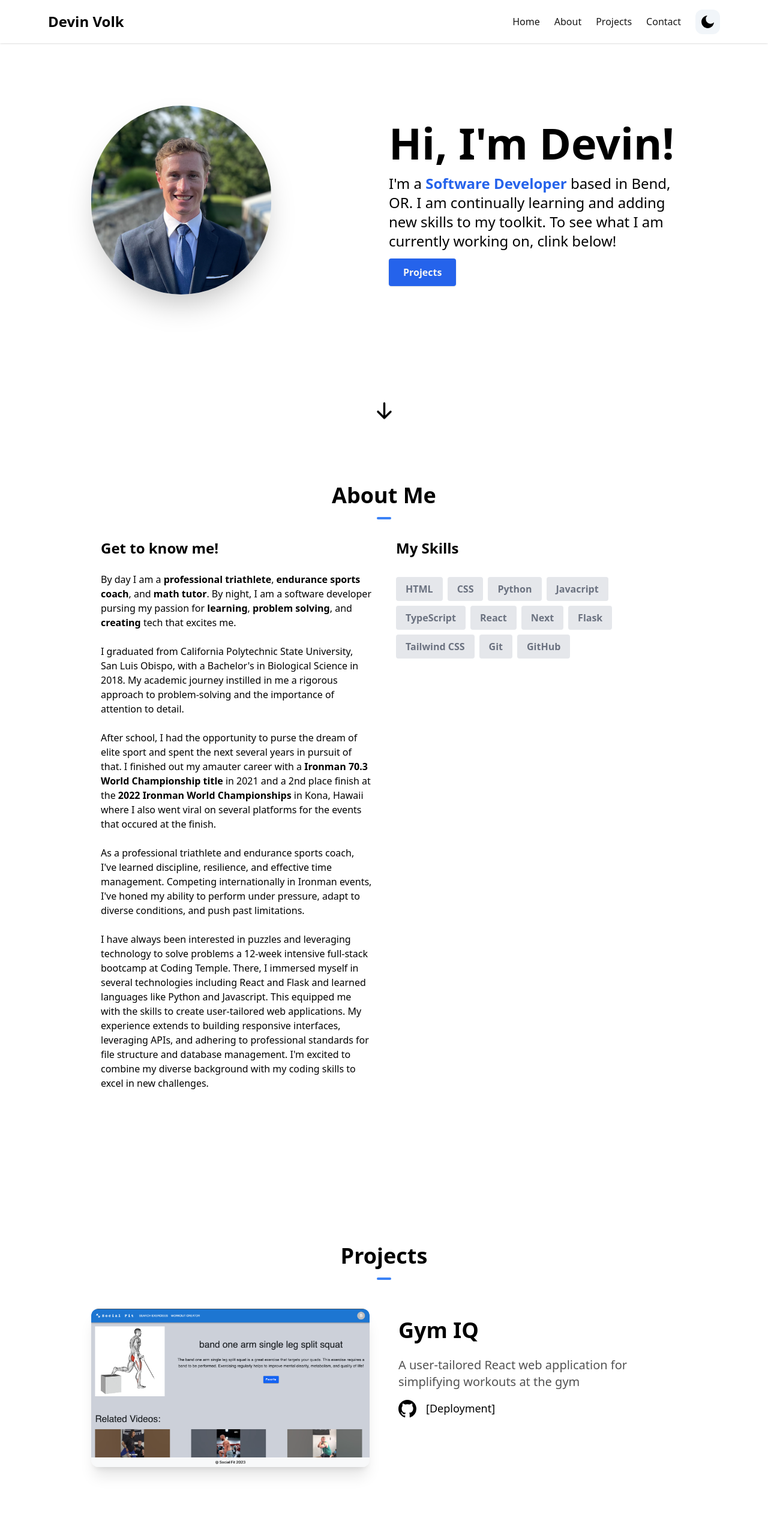
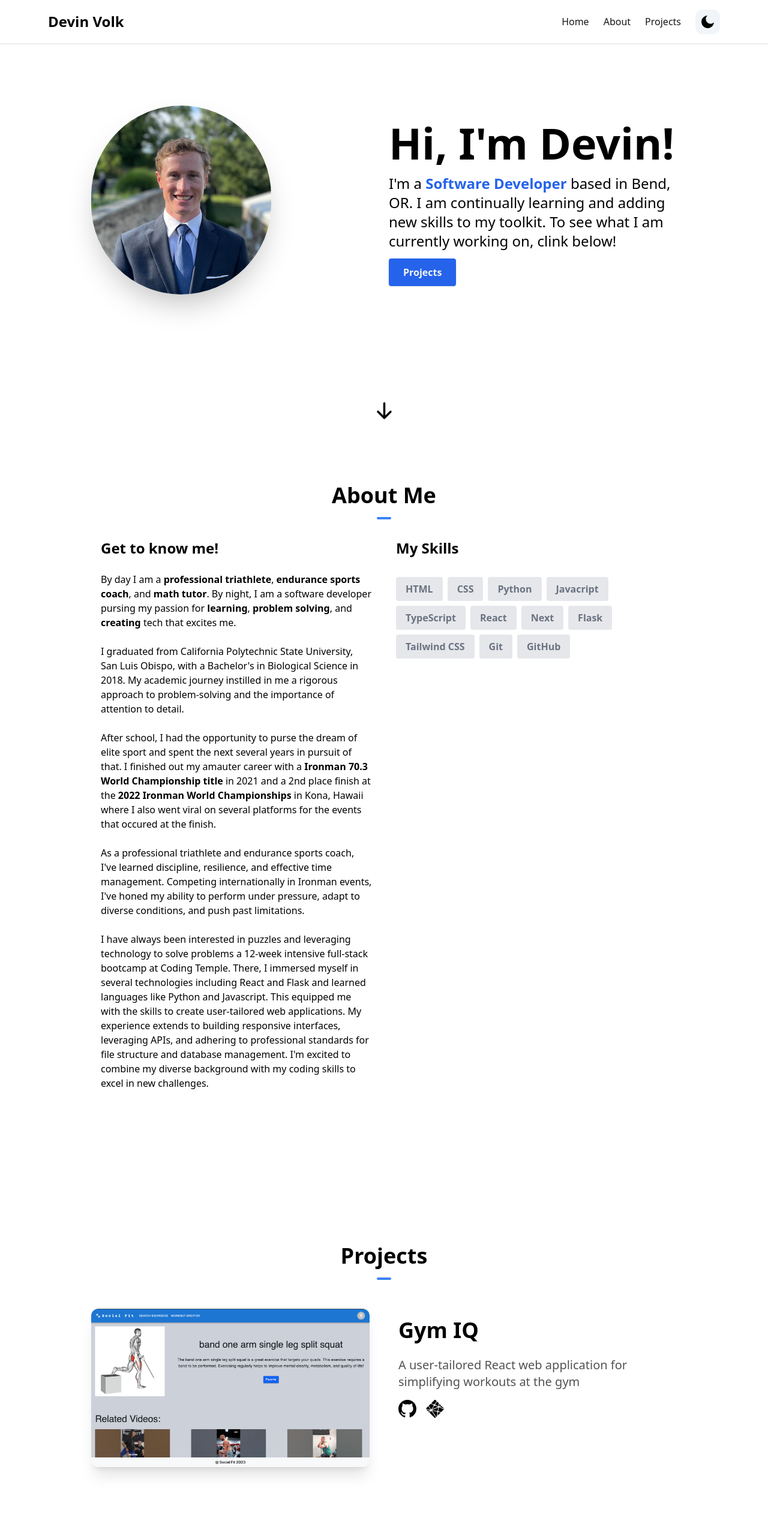
Before and after one commit to devinvolk/portfolio, a Next.js app: page / in a window 1280 px wide. Shown: the top 2566 px of the page at 60% size. Built offline with nearby package versions, Linux system fonts and the light colour scheme.

Commit message:
netlify icon added

```diff
--- a/components/Nav.tsx
+++ b/components/Nav.tsx
@@ -25,10 +25,10 @@ const NAV_ITEMS: Array<NavItem> = [
     label: "Projects",
     page: "projects",
   },
-  {
-    label: "Contact",
-    page: "contact"
-  }
+  // {
+  //   label: "Contact",
+  //   page: "contact"
+  // }
 ]
 
 export default function Navbar() {
--- a/components/Projects.tsx
+++ b/components/Projects.tsx
@@ -2,6 +2,7 @@ import React from 'react'
 import Image from 'next/image'
 import Link from 'next/link'
 import  { BsGithub } from 'react-icons/bs'
+import { SiNetlify } from 'react-icons/si'
 
 const work = [
   {
@@ -61,7 +62,10 @@ const Projects = () => {
                     />
                   </Link>
                   <Link href={item.deployed} target='_blank'>
-                    <h1 className='text-lg hover:-translate-y-1 transition-transform cursor-pointer'>[Deployment]</h1>
+                    <SiNetlify
+                      size={30}
+                      className="hover:-translate-y-1 transition-transform cursor-pointer"
+                    />
                   </Link>
                 </div>
               </div>
```
